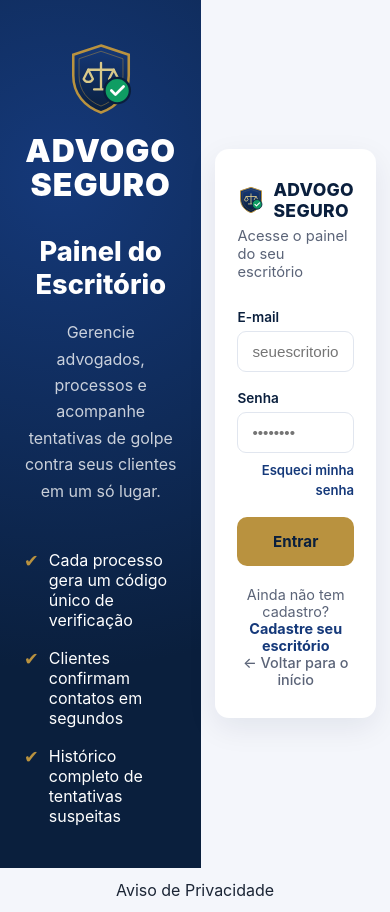
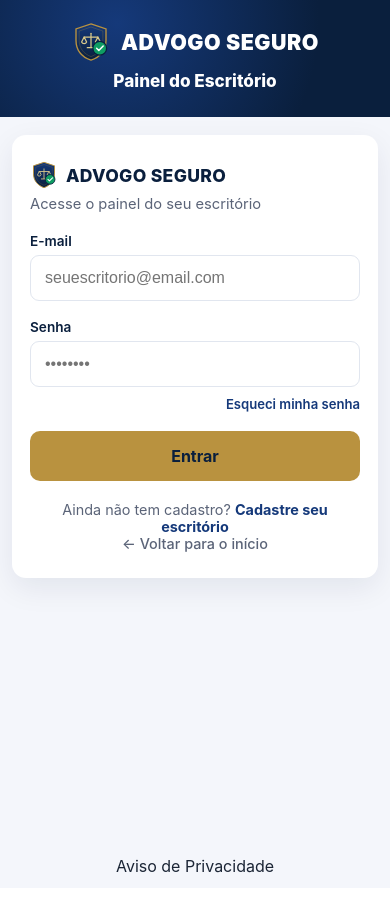
Before and after one commit to salveci2022/advogo-seguro, a Flask app: page /escritorio/login in a window 390 px wide. After the commit the page ends 873 px from the top, so only its background shows below. Run offline with Flask 3, Linux system fonts and the light colour scheme.

Commit message:
fix: ajustar responsividade do login do escritorio
Co-Authored-By: Claude Opus 5.5 <noreply@anthropic.com>

```diff
--- a/templates/escritorio_login.html
+++ b/templates/escritorio_login.html
@@ -56,19 +56,86 @@
   text-align: left;
 }
 
-@media (max-width: 900px) {
+/* Tablet/celular: uma coluna, área azul vira cabeçalho compacto */
+@media (max-width: 899px) {
+  .auth-wrap {
+    flex-direction: column;
+    overflow-x: hidden;
+  }
+
   .auth-side {
-    min-height: 460px;
-    padding: 42px 24px !important;
+    flex: 0 0 auto;
+    min-height: 0;
+    padding: 22px 16px 20px !important;
   }
 
   .auth-side .login-main-brand {
-    font-size: clamp(2rem, 8vw, 3rem);
+    flex-direction: row;
+    gap: 10px;
+    margin: 0 0 8px;
+    font-size: clamp(1.25rem, 5.5vw, 1.6rem);
+    letter-spacing: 0.5px;
   }
 
   .auth-side .login-main-brand img {
-    width: 74px;
-    height: 74px;
+    width: 40px;
+    height: 40px;
+  }
+
+  .auth-side h2 {
+    margin: 0 0 6px;
+    font-size: clamp(1.05rem, 4.4vw, 1.3rem);
+  }
+
+  .auth-side > p {
+    max-width: 520px;
+    margin: 0 auto;
+    font-size: 0.88rem;
+    line-height: 1.5;
+  }
+
+  .auth-side .trust-list {
+    display: none;
+  }
+
+  .auth-form-col {
+    flex: 1 0 auto;
+    align-items: flex-start;
+    padding: 24px 16px 28px;
+  }
+
+  .auth-card {
+    max-width: 440px;
+    margin: 0 auto;
+    overflow-wrap: anywhere;
+  }
+
+  .auth-card .form-control {
+    font-size: 16px; /* evita zoom automático do iOS ao focar */
+    min-height: 46px;
+  }
+
+  #btnEntrar {
+    min-height: 48px;
+    font-size: 1rem;
+  }
+}
+
+@media (max-width: 480px) {
+  .auth-side > p {
+    display: none;
+  }
+
+  .auth-form-col {
+    padding: 18px 12px 24px;
+  }
+
+  .auth-card {
+    padding: 26px 18px;
+  }
+
+  .auth-card .sub {
+    margin-bottom: 20px;
   }
 }
 </style>
```
